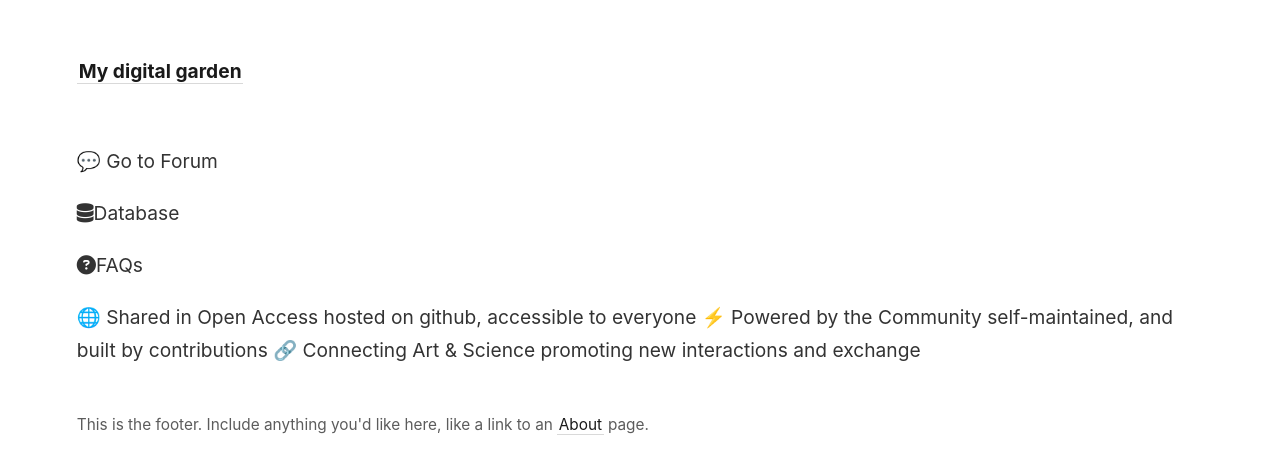
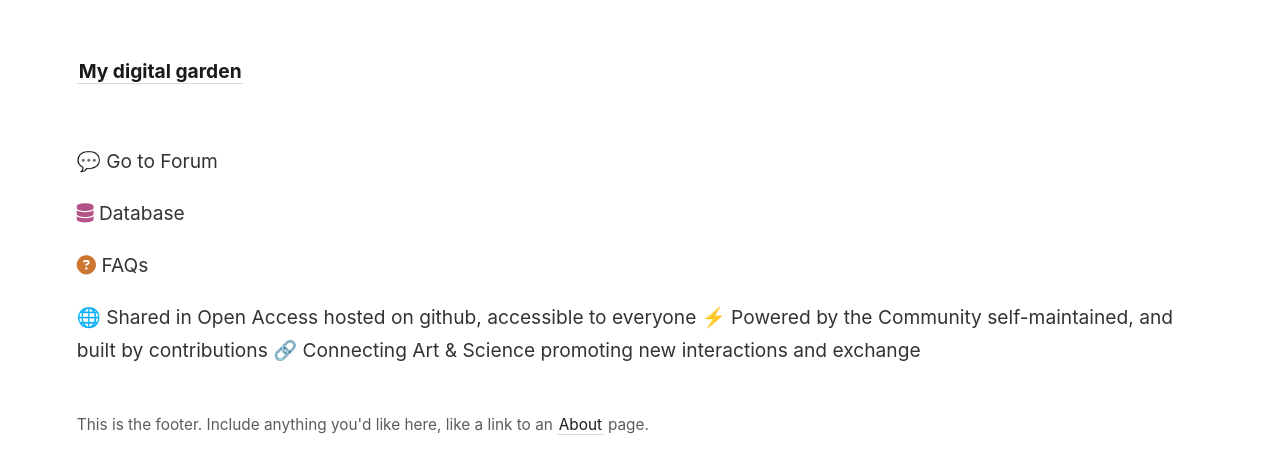
Before and after one commit to Quantumland-art/community, a Jekyll site: the page built from _pages/index.md, in a window 1280 px wide. Shown: the top 474 px of the page. Built offline with Jekyll 4.4.1, drawn with Linux system fonts in a browser that asks for light colours.

Commit message:
Update index.md
- adding color

```diff
--- a/_pages/index.md
+++ b/_pages/index.md
@@ -35,9 +35,9 @@ The easiest way to get started is to read this [step-by-step guide explaining ho
 
 💬 Go to Forum
 
-<i class="fa-solid fa-database"></i>Database
+<i class="fa-solid fa-database" style="color:#b35488;"></i> Database
 
-<i class="fa-solid fa-circle-question"></i>FAQs
+<i class="fa-solid fa-circle-question" style="color:#cd762f;"></i> FAQs
 
 🌐 Shared in
 Open Access
```
